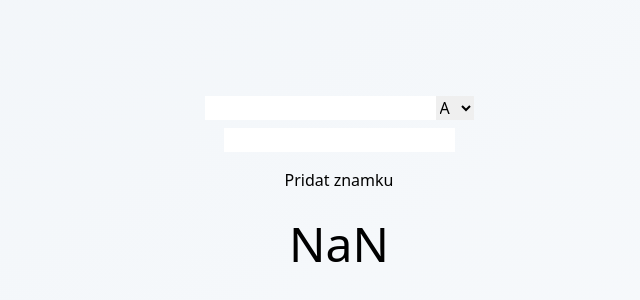
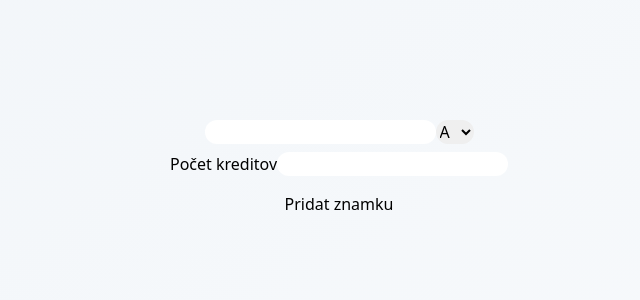
Before and after one commit to dhrinkino/academic-weighted-average, a React (Vite) app: page / in a window 1280 px wide. Shown: the part 248-548 px from the top of the page, without its empty margins (301-941 px from the left). Built offline with nearby package versions, Linux system fonts and the light colour scheme.

Commit message:
removed console logs

```diff
--- a/src/App.jsx
+++ b/src/App.jsx
@@ -29,8 +29,6 @@ class App extends Component {
       });
       this.saveToLocalStorage(new_state)
       this.setState({ cur_name: '' });
-    } else {
-      console.log('jejda')
     }
    }
 
@@ -54,19 +52,17 @@ class App extends Component {
    componentDidMount = () => {
       // load data from localstorage
       var fetched_grades = JSON.parse(localStorage.getItem("grades") || "[]");
-      console.log(fetched_grades)
       this.setState({ grades: fetched_grades  });
    }
 
    calcAverage = () => {
      if (this.state.grades.length < 1){
-       return 'NaN';
+       return '';
      }
      var w_grade = 0;
      var weight = 0;
      this.state.grades.map(obj => {
         w_grade = parseFloat(w_grade) + (parseFloat(obj.grade) * parseFloat(obj.weight) );
-        console.log()
         weight = parseFloat(weight) + parseFloat(obj.weight);
         }
       )
@@ -74,13 +70,11 @@ class App extends Component {
    }
 
    saveToLocalStorage = (new_state) => {
-    console.log(new_state);
     localStorage.clear()
     localStorage.setItem('grades', JSON.stringify(new_state))
    }
 
    removeByID = (id) => {
-     console.log(id)
      var grades = this.state.grades;
      grades = grades.filter(el => el.id !== id)
      this.setState({ grades: grades });
@@ -99,7 +93,7 @@ class App extends Component {
 
       return this.state.grades.map(
        (obj) =>
-       <p key={obj.name+obj.grade}>
+       <p key={obj.name+obj.grade} className='text-xl'>
          {obj.name} {this.convertToLetter(obj.grade)}
          <button className="px-1 text-red-500" onClick={() => this.removeByID(obj.id)}>X</button>
        </p>
@@ -109,15 +103,15 @@ class App extends Component {
     return (
     <div className="min-h-screen bg-gradient-to-tl from-slate-50 to-slate-100">
       <div className="flex h-screen justify-center items-center">
-      <div class="grid grid-cols-1">
+      <div className="grid grid-cols-1">
         <div className="flex justify-center py-10">
           <ul>
               {this.printGrades() }
           </ul>
         </div>
         <div className="flex justify-center">
-          <input type="text" name="" id="name_input" onChange={this.NameInputHandler} />
-              <select name="" id="grades_input" onChange={this.GradeInputHandler}>
+          <input type="text" className="rounded-xl" id="name_input" onChange={this.NameInputHandler} />
+              <select className="rounded-xl" id="grades_input" onChange={this.GradeInputHandler}>
                 <option value='1' default>A</option>
                 <option value='1.5'>B</option>
                 <option value='2'>C</option>
@@ -127,7 +121,7 @@ class App extends Component {
               </select>
         </div>
         <div className="flex justify-center py-2">
-          <input type="number" name="" id="weight_input" onChange={this.WeightInputHandler}/>
+          Počet kreditov <input type="number" className="rounded-xl" id="weight_input" onChange={this.WeightInputHandler}/>
         </div>
         <div className="flex justify-center py-2">
           <button onClick={this.submitHandler}>Pridat znamku</button>
```
